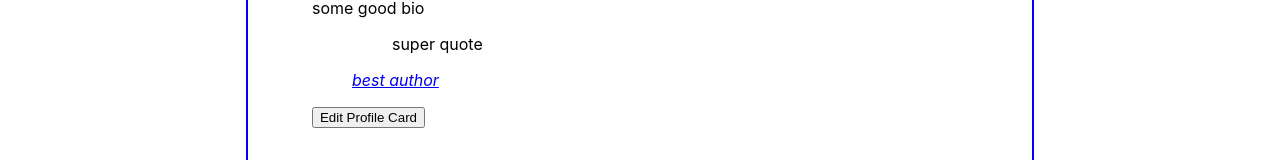
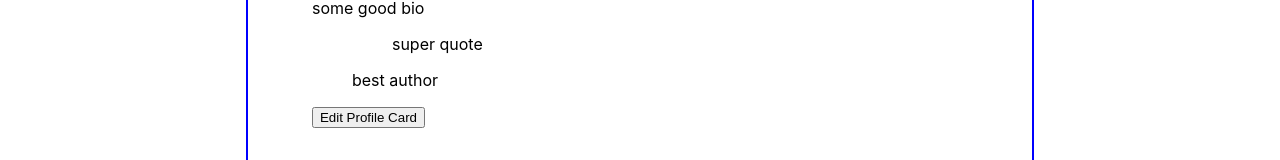
Before and after one commit to anthonychavis/personal-profile-card-cra, a React (Create React App) app: page / in a window 1280 px wide. Shown: the part 267-427 px from the top of the page. Built offline with nearby package versions, Linux system fonts and the light colour scheme.

Commit message:
word wrap

```diff
--- /dev/null
+++ b/src/components/Quote.module.css
@@ -0,0 +1,3 @@
+.wordWrap {
+    overflow-wrap: break-word;
+}
--- a/src/components/Quote.tsx
+++ b/src/components/Quote.tsx
@@ -1,4 +1,5 @@
 import React from 'react';
+import styles from './Quote.module.css';
 
 function Quote({
     quote,
@@ -12,12 +13,16 @@ function Quote({
     return (
         <figure>
             <blockquote cite="">
-                <p>{quote}</p>
+                <p className={styles.wordWrap}>{quote}</p>
             </blockquote>
             <figcaption>
-                <cite>
-                    <a href={quoteURL}>{quoteAuthor}</a>
-                </cite>
+                {/* {quoteURL ? (
+                    <cite>
+                        <a className={styles.wordWrap} href={quoteURL}>{quoteAuthor}</a>
+                    </cite>
+                ) : ( */}
+                <p className={styles.wordWrap}>{quoteAuthor}</p>
+                {/* )} */}
             </figcaption>
         </figure>
     );
```
